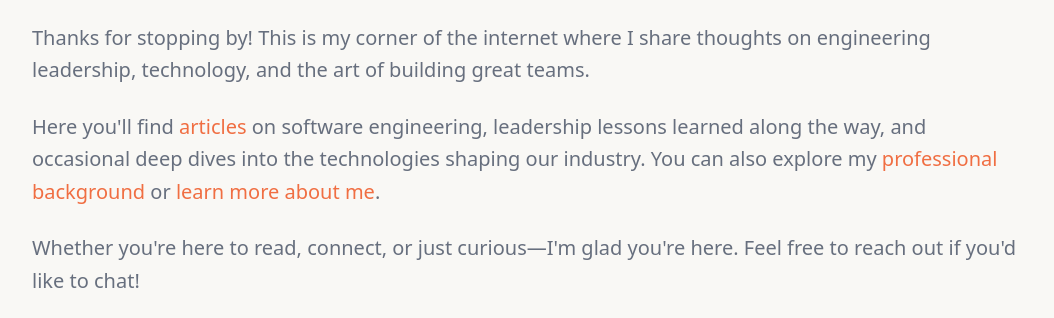
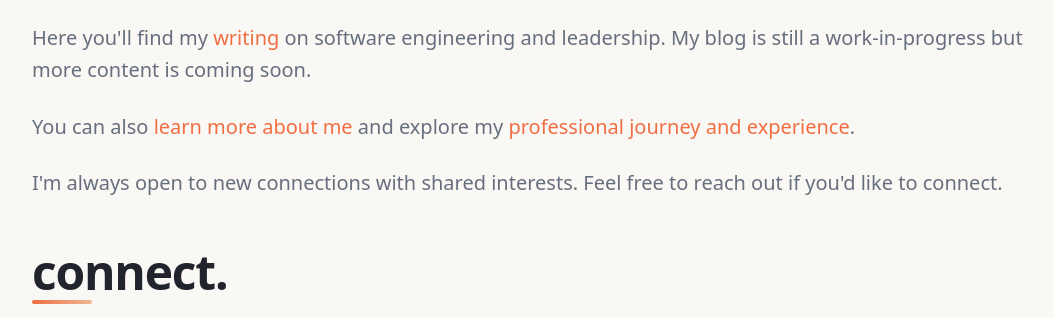
Before and after one commit to smeador/personal-website, an Astro site: page / in a window 1280 px wide. Shown: the part 634-952 px from the top of the page, without its empty margins (112-1166 px from the left). Built offline with nearby package versions, Linux system fonts and the light colour scheme; Astro itself is replaced by a stand-in of ours.

Commit message:
Update header content

```diff
--- a/src/components/experience/ExperienceHeader.tsx
+++ b/src/components/experience/ExperienceHeader.tsx
@@ -28,8 +28,8 @@ export default function ExperienceHeader() {
       </div>
 
       <p className="text-lg md:text-xl text-muted-foreground leading-relaxed font-medium mb-6">
-        My professional journey in software engineering, from early career
-        foundations to leading complex technical initiatives.
+        My professional journey and experience so far. Yes, this is also on
+        LinkedIn but I had fun creating this page.
       </p>
 
       {/* Mobile Resume Button */}
--- a/src/components/home/Welcome.tsx
+++ b/src/components/home/Welcome.tsx
@@ -12,39 +12,36 @@ export default function Welcome() {
         <h2 className="section-title mb-8">welcome.</h2>
         <div className="space-y-6">
           <p className="text-lg md:text-xl text-muted-foreground leading-relaxed">
-            Thanks for stopping by! This is my corner of the internet where I
-            share thoughts on engineering leadership, technology, and the art of
-            building great teams.
-          </p>
-          <p className="text-lg md:text-xl text-muted-foreground leading-relaxed">
-            Here you'll find{" "}
+            Here you'll find my{" "}
             <a
               href="/writing"
               className="text-primary hover:underline font-medium"
             >
-              articles
+              writing
             </a>{" "}
-            on software engineering, leadership lessons learned along the way,
-            and occasional deep dives into the technologies shaping our
-            industry. You can also explore my{" "}
-            <a
-              href="/experience"
-              className="text-primary hover:underline font-medium"
-            >
-              professional background
-            </a>{" "}
-            or{" "}
+            on software engineering and leadership. My blog is still a
+            work-in-progress but more content is coming soon.
+          </p>
+          <p className="text-lg md:text-xl text-muted-foreground leading-relaxed">
+            You can also{" "}
             <a
               href="/about"
               className="text-primary hover:underline font-medium"
             >
               learn more about me
+            </a>{" "}
+            and explore my{" "}
+            <a
+              href="/experience"
+              className="text-primary hover:underline font-medium"
+            >
+              professional journey and experience
             </a>
             .
           </p>
           <p className="text-lg md:text-xl text-muted-foreground leading-relaxed">
-            Whether you're here to read, connect, or just curious—I'm glad
-            you're here. Feel free to reach out if you'd like to chat!
+            I'm always open to new connections with shared interests. Feel free
+            to reach out if you'd like to connect.
           </p>
         </div>
       </motion.div>
--- a/src/components/writing/WritingHeader.tsx
+++ b/src/components/writing/WritingHeader.tsx
@@ -10,9 +10,8 @@ export default function WritingHeader() {
     >
       <h1 className="section-title mb-4 md:mb-6">writing.</h1>
       <p className="text-lg md:text-xl text-muted-foreground leading-relaxed font-medium mb-8 md:mb-10">
-        Thoughts and learnings on building products, scaling startups, and
-        leading engineering teams. Technical deep dives in full-stack and AI
-        engineering. Or whatever other interesting topics come to mind!
+        My writing on software engineering and management. Other topics may be
+        sprinkled in too.
       </p>
     </motion.div>
   );
```
